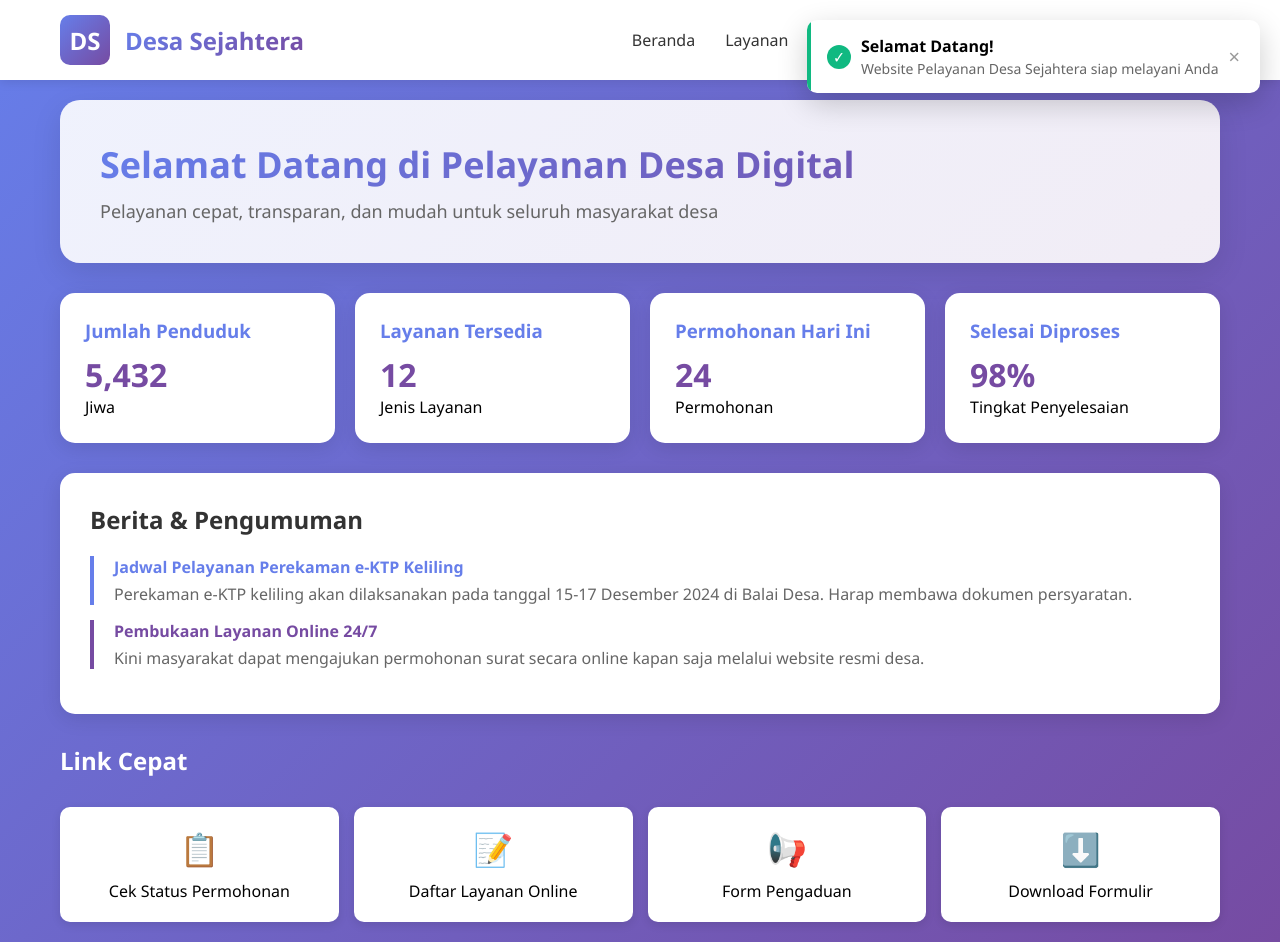
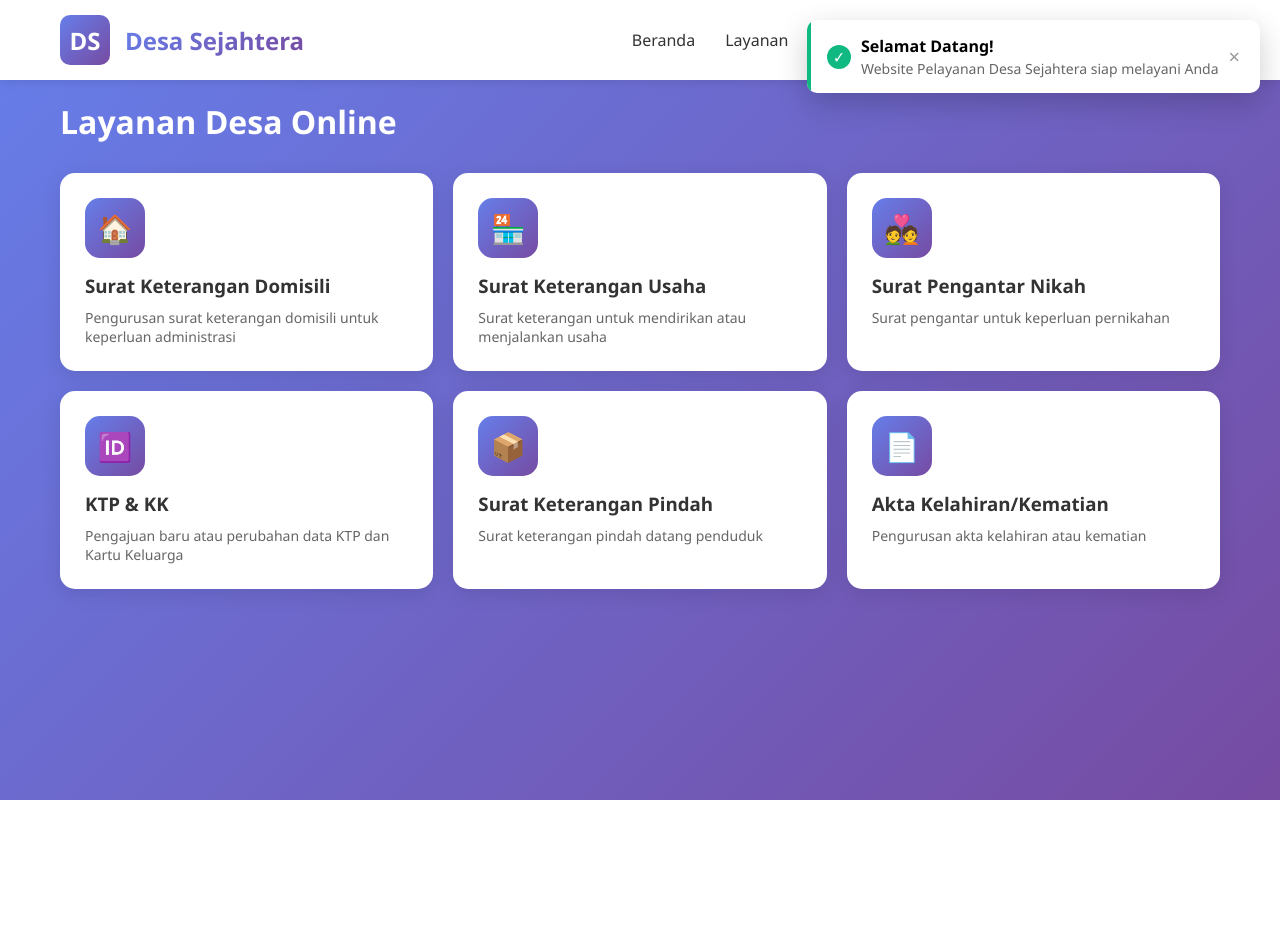
Before and after one commit to julinotmonth/bob, a plain HTML site: page index.html in a window 1280 px wide. After the commit the page ends 800 px from the top, so only its background shows below. Drawn offline with Linux system fonts and the light colour scheme.

Commit message:
Add files via upload

```diff
--- a/index.html
+++ b/index.html
@@ -717,7 +717,7 @@
     <!-- Main Container -->
     <div class="container">
         <!-- Home Page -->
-        <div id="home" class="page active">
+        <div id="home" class="page">
             <div class="banner">
                 <div class="banner-content">
                     <h1>Selamat Datang di Pelayanan Desa Digital</h1>
@@ -782,7 +782,7 @@
         </div>
 
         <!-- Services Page -->
-        <div id="services" class="page">
+        <div id="services" class="page active">
             <h1 style="color: white; margin-bottom: 30px;">Layanan Desa Online</h1>
 
             <div class="services-grid">
```
